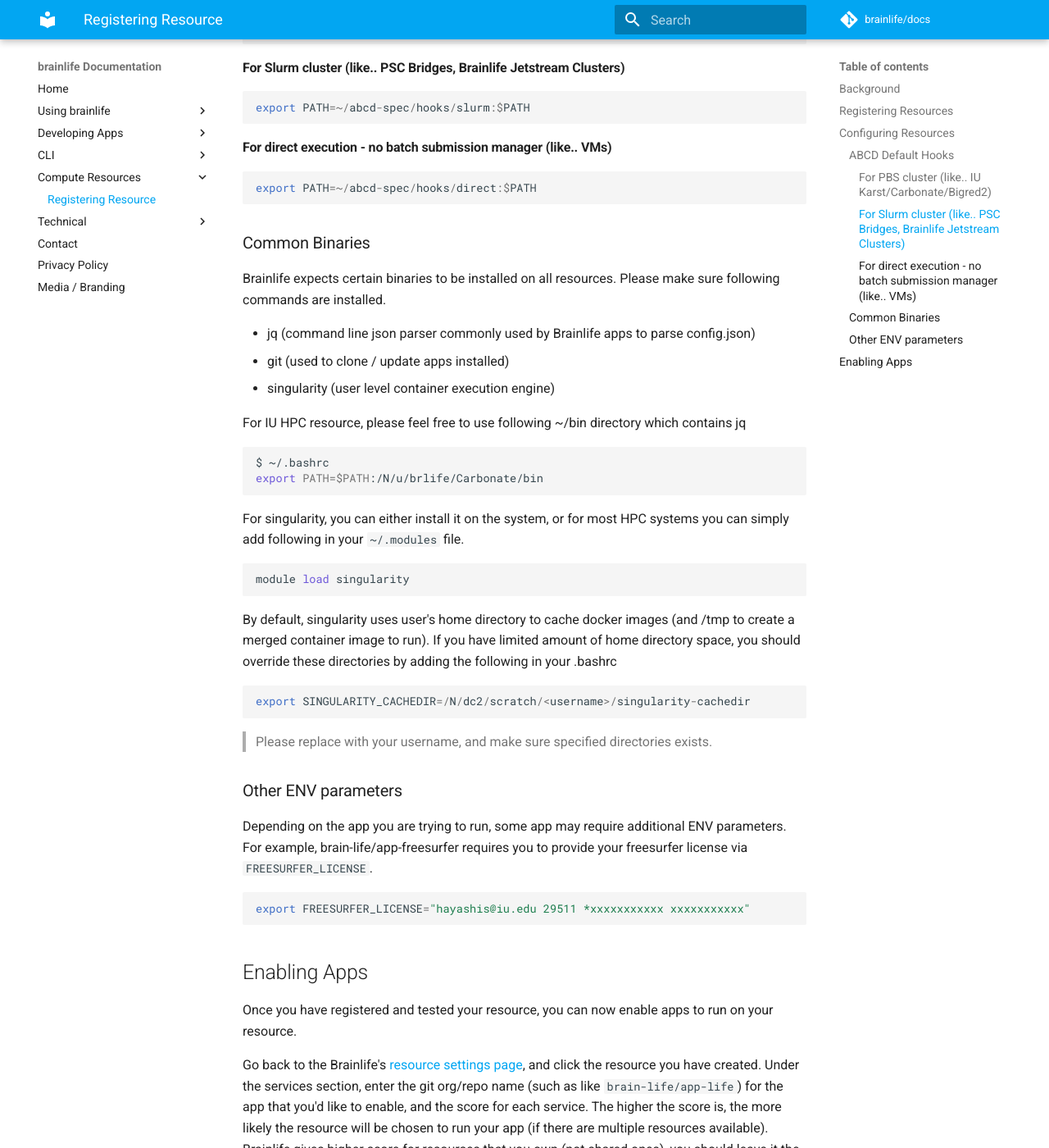
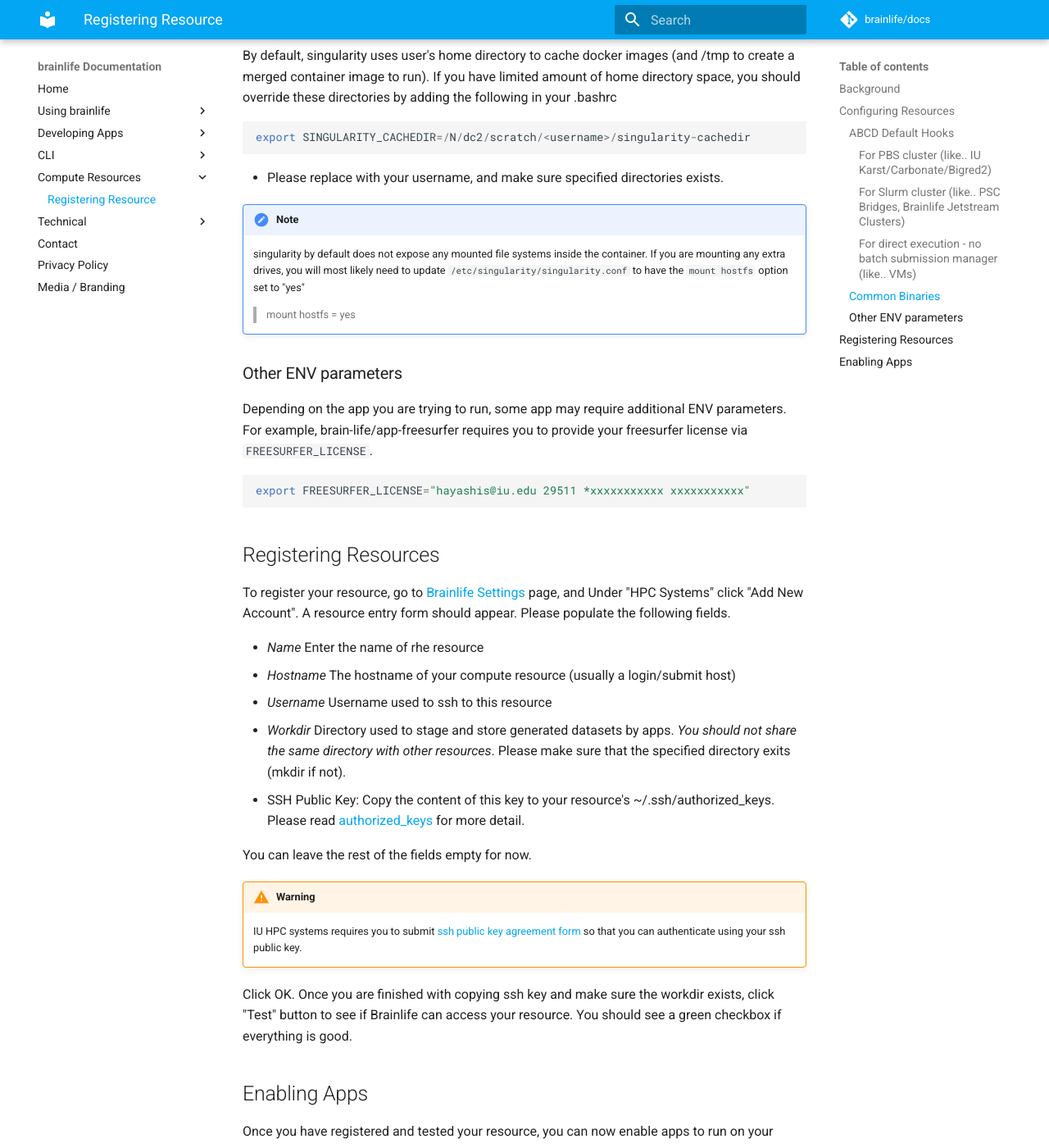
Before and after one commit to brainlife/docs, an MkDocs documentation site: the page built from docs/resources/register.md, in a window 1280 px wide and 1400 px high, scrolled down 2134 px. Shown: the whole window at 82% size. Built offline with MkDocs 1.6.1 and Material for MkDocs 9.7.7, drawn with Linux system fonts in a browser that asks for light colours; comment, search, counter and statistics services are not loaded; some of the changed text lies outside the part shown.

Commit message:
added --meta references for bl dataset upload example (fmri todo) reorgnized resource registration step

````diff
--- a/docs/cli/upload.md
+++ b/docs/cli/upload.md
@@ -104,17 +104,19 @@
 I will upload my dataset by using the following command, given the id of my project and datatype of my dataset:
 
 ```
-$ bl dataset upload --t1 t1/t1.nii.gz    \
+$ bl dataset upload \
     --project 5afc2c8de68fc50028e90820   \
     --datatype neuro/anat/t1w \
     --desc 'My t1 weighted image' \
-    --subject 12345                      \
-    --session 1                          \
-    --tag "t1"                           \
+    --subject 12345 \
+    --session 1 \
+    --t1 t1/t1.nii.gz \
+    --meta t1/t1.json \
+    --tag "t1" \
     --tag "image"
 ```
 
-Notice that I supplied `--tag` twice to add more than one search tag to my dataset. This works the same way with `datatype_tags`.
+Notice that I supplied `--tag` twice to add more than one search tag to my dataset. This works the same way with `datatype_tags`. --meta is optional but you should point to any "sidecar" json if you have one
 
 You can upload datasets by specifying a single directory containing all of the files for its associated datatype (using `--directory`). However, you can also specify the path for each individual file id, as is done above (`--t1 t1/t1.nii.gz`, where `--t1` is the file id and `t1/t1.nii.gz` is the file to upload).
 
@@ -184,6 +186,9 @@
 done
 ```
 
+!!! note
+    You should add --meta if you have any sidecard to go with each dwi/t1
+
 ## BIDS Upload
 
 If you have datasets organized in a BIDS format, you can upload the entire datasets with a single command.
--- a/docs/resources/register.md
+++ b/docs/resources/register.md
@@ -84,11 +67,7 @@
 export PATH=$PATH:/N/u/brlife/Carbonate/bin
 ```
 
-For singularity, you can either install it on the system, or for most HPC systems you can simply add following in your `~/.modules` file.
-
-```
-module load singularity
-```
+For singularity, you can either install it on the system (`apt install singularity-container` with neurodebian, or `yum install epel-release singularity` for yum based systems), or for most HPC systems you can simply add `module load singularity` in your `~/.modules` file.
 
 By default, singularity uses user's home directory to cache docker images (and /tmp to create a merged container image to run). If you have limited amount of home directory space, you should override these directories by adding the following in your .bashrc
 
@@ -96,7 +75,11 @@
 export SINGULARITY_CACHEDIR=/N/dc2/scratch/<username>/singularity-cachedir
 ```
 
-> Please replace <username> with your username, and make sure specified directories exists.
+* Please replace <username> with your username, and make sure specified directories exists.
+
+!!! note
+    singularity by default does not expose any mounted file systems inside the container. If you are mounting any extra drives, you will most likely need to update `/etc/singularity/singularity.conf` to have the `mount hostfs` option set to "yes"
+    > mount hostfs = yes
 
 ### Other ENV parameters
 
@@ -106,6 +89,23 @@
 export FREESURFER_LICENSE="hayashis@iu.edu 29511 *xxxxxxxxxxx xxxxxxxxxxx"
 ```
 
+## Registering Resources
+
+To register your resource, go to [Brainlife Settings](https://brainlife.io/amaretti/#!/resources) page, and Under "HPC Systems" click "Add New Account". A resource entry form should appear. Please populate the following fields.
+
+* *Name* Enter the name of rhe resource
+* *Hostname* The hostname of your compute resource (usually a login/submit host)
+* *Username* Username used to ssh to this resource
+* *Workdir* Directory used to stage and store generated datasets by apps. *You should not share the same directory with other resources*. Please make sure that the specified directory exits (mkdir if not).
+* SSH Public Key: Copy the content of this key to your resource's ~/.ssh/authorized_keys. Please read [authorized_keys](https://www.ssh.com/ssh/authorized_keys/) for more detail.
+
+You can leave the rest of the fields empty for now.
+
+!!! warning
+	IU HPC systems requires you to submit [ssh public key agreement form](https://hpceverywhere.iu.edu/agree) so that you can authenticate using your ssh public key.
+
+Click OK. Once you are finished with copying ssh key and make sure the workdir exists, click "Test" button to see if Brainlife can access your resource. You should see a green checkbox if everything is good.
+
 ## Enabling Apps
 
 Once you have registered and tested your resource, you can now enable apps to run on your resource.
````
Also changed, not shown: other parts of docs/resources/register.md (+1 -18 lines).
